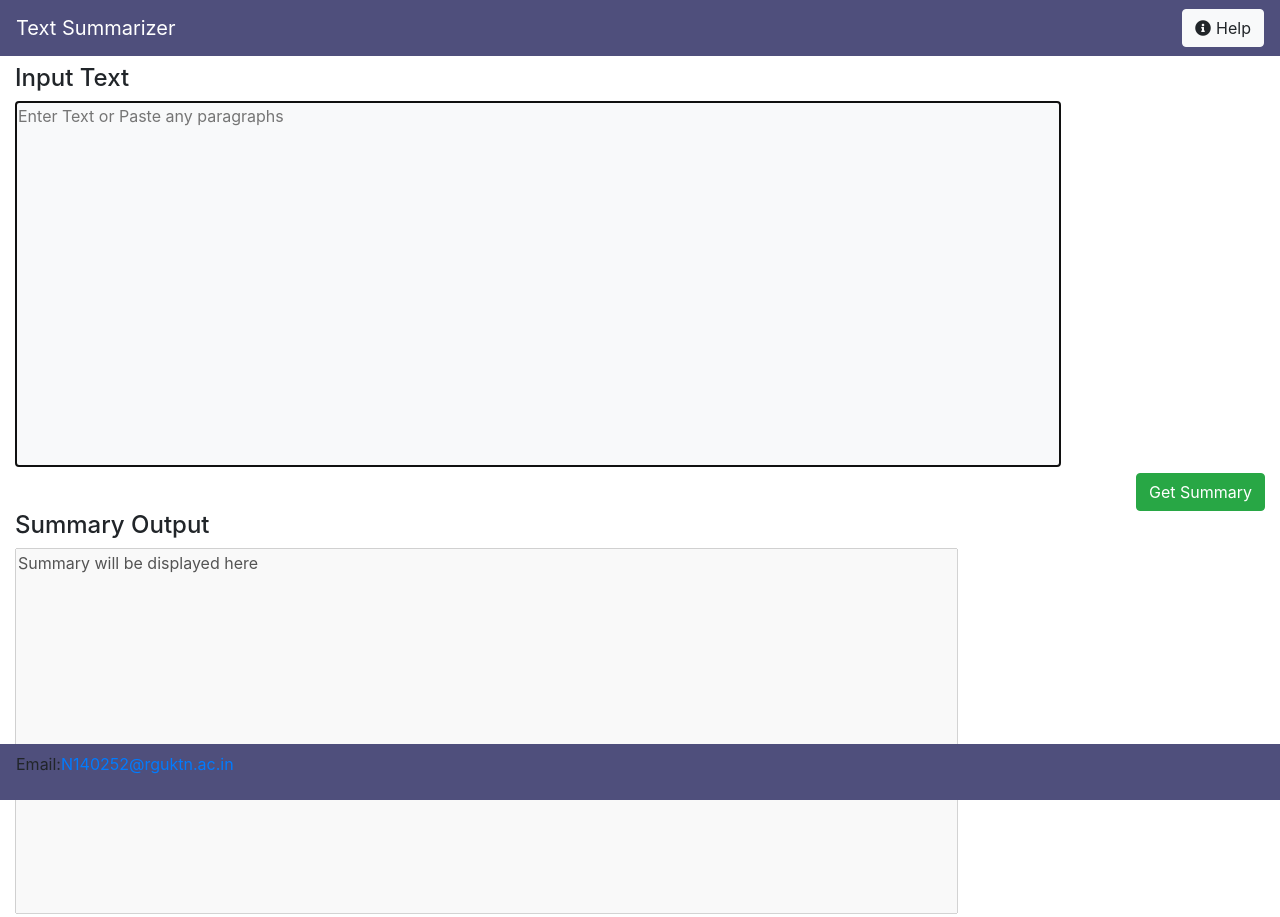
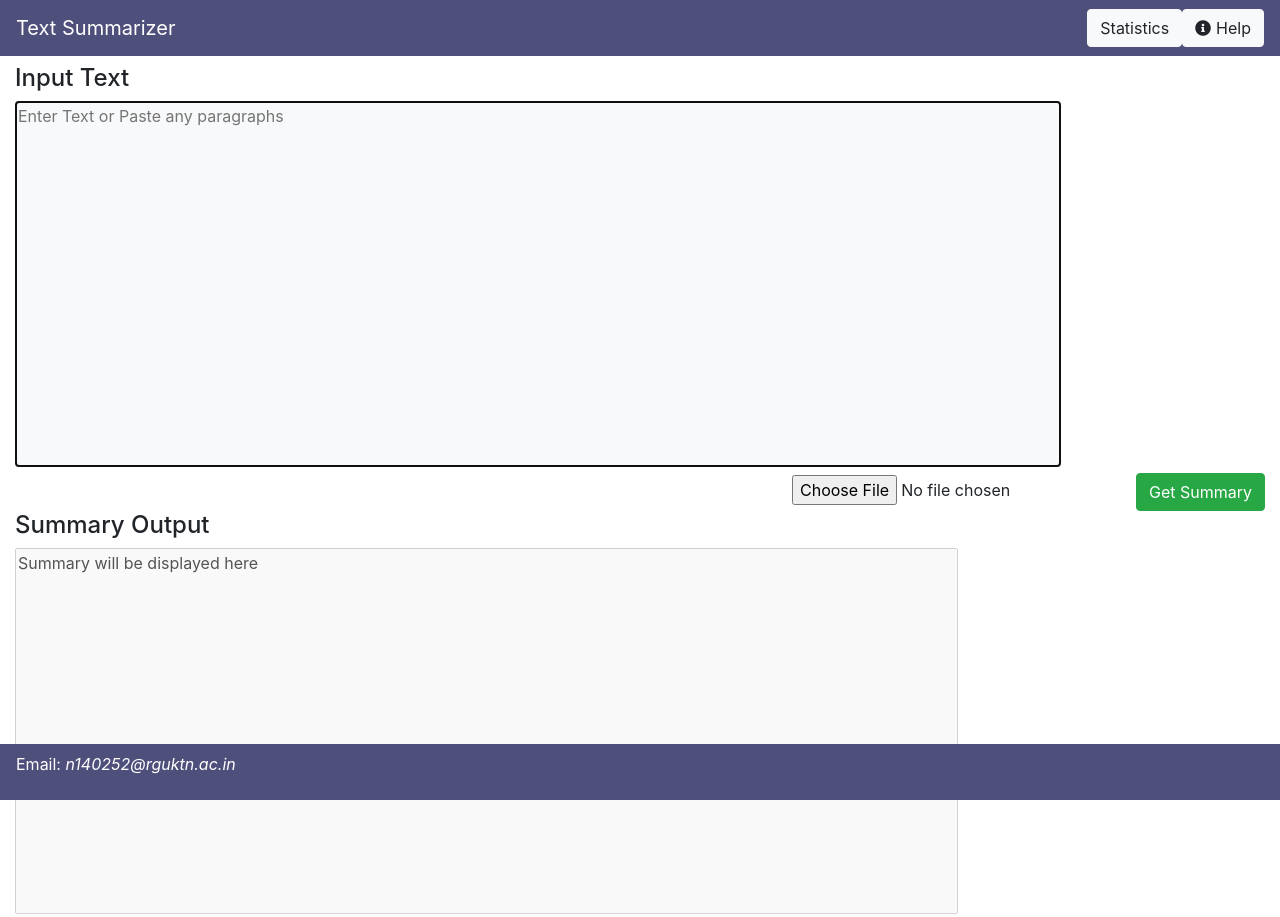
Before and after one commit to Haritha39/React-Frontend, a React app: page / in a window 1280 px wide. Shown: the top 917 px of the page. Built offline with nearby package versions, Linux system fonts and the light colour scheme.

Commit message:
styles added

```diff
--- a/src/footer.js
+++ b/src/footer.js
@@ -3,7 +3,7 @@ import React from 'react';
 export default function Footer() {
     return(
             <nav className="navbar navbar-expand-sm footer">
-                <p>Email:<a className="navbar-link" href="#">{'N140252@rguktn.ac.in'}</a></p>
+                <p>Email:<i>{' n140252@rguktn.ac.in'}</i></p>
             </nav>
     );
 }
--- a/src/header.js
+++ b/src/header.js
@@ -13,8 +13,9 @@ export default function NavBarHeader() {
     return (
         <>
             <nav className="navbar navbar-expand-sm fixed-top header">
-                <a className="navbar-brand header-heading" href="#">Text Summarizer</a>
-                <div className="navbar-nav ml-auto">
+                <a className="navbar-brand header-heading" href="/">Text Summarizer</a>
+                <div className="navbar-nav ml-auto header-links">
+                    <button className="btn btn-light stats">Statistics</button>
                     <button className="btn btn-light" onClick={() => { showHelpBox(!help) }}><span className="fas fa-info-circle icon-help"></span>Help</button>
                 </div>
             </nav>
--- a/src/style.css
+++ b/src/style.css
@@ -12,8 +12,12 @@ textarea{
   position: absolute;
   bottom: 0;
   width: 100%;
+  color: #ffff;
 }
 .header-heading{
+  color: white;
+}
+.header-heading:hover{
   color: white;
 }
 
--- a/src/userInputData.js
+++ b/src/userInputData.js
@@ -50,7 +50,10 @@ export default function InputProcessor({ summary }) {
             </div>
             <div className="d-flex justify-content-between">
                 <p className="text-danger">{errorMsg}</p>
-                <button className="btn btn-success" onClick={getSummary}>Get Summary</button>
+                <div>
+                    <input type="file" onChange={(e)=>console.log(e.currentTarget.value)}></input>
+                    <button className="btn btn-success" onClick={getSummary}>Get Summary</button>
+                </div>
             </div>
         </div>
     )
```
